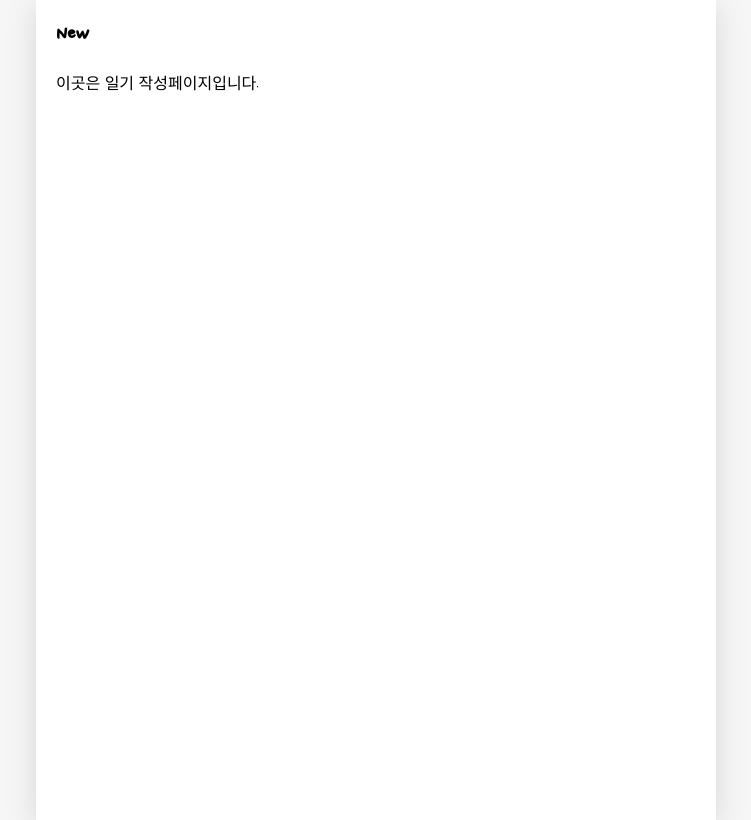
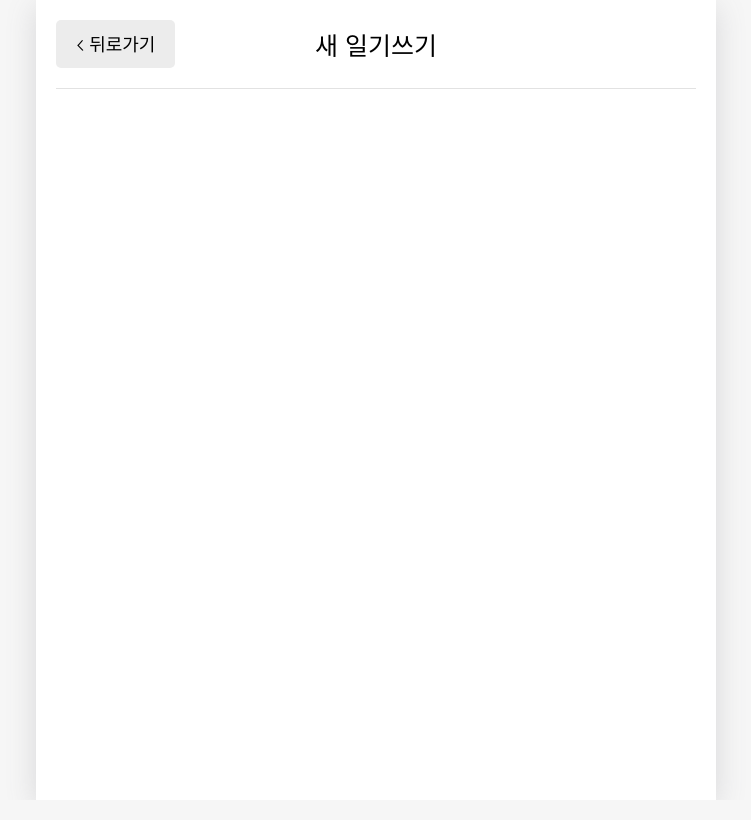
Before and after one commit to Jaeheon-So/Emotion-Diary, a React (Create React App) app: page /new in a window 1280 px wide. Shown: the whole page, without its empty margins (264-1015 px from the left). Built offline with nearby package versions, Linux system fonts and the light colour scheme; a web font is replaced by a local one.

Commit message:
Add New page header

```diff
--- a/src/App.css
+++ b/src/App.css
@@ -57,13 +57,28 @@ body {
 header {
   padding: 20px 0;
   display: flex;
-  justify-content: space-between;
   align-items: center;
   border-bottom: 1px solid #e2e2e2;
 }
 
+header > div {
+  display: flex;
+}
+
 header .head_text {
+  width: 50%;
   font-size: 25px;
+  justify-content: center;
+}
+
+header .head_btn_left {
+  width: 25%;
+  justify-content: start;
+}
+
+header .head_btn_right {
+  width: 25%;
+  justify-content: end;
 }
 
 /* DiaryList */
--- a/src/pages/New.js
+++ b/src/pages/New.js
@@ -1,8 +1,22 @@
+import { useNavigate } from "react-router-dom";
+import MyButton from "../components/MyButton";
+import MyHeader from "../components/MyHeader";
+
 const New = () => {
+  const navigate = useNavigate();
   return (
     <div>
-      <h2>New</h2>
-      <p>이곳은 일기 작성페이지입니다.</p>
+      <MyHeader
+        headText={"새 일기쓰기"}
+        leftChild={
+          <MyButton
+            text={"< 뒤로가기"}
+            onClick={() => {
+              navigate(-1);
+            }}
+          />
+        }
+      />
     </div>
   );
 };
```
